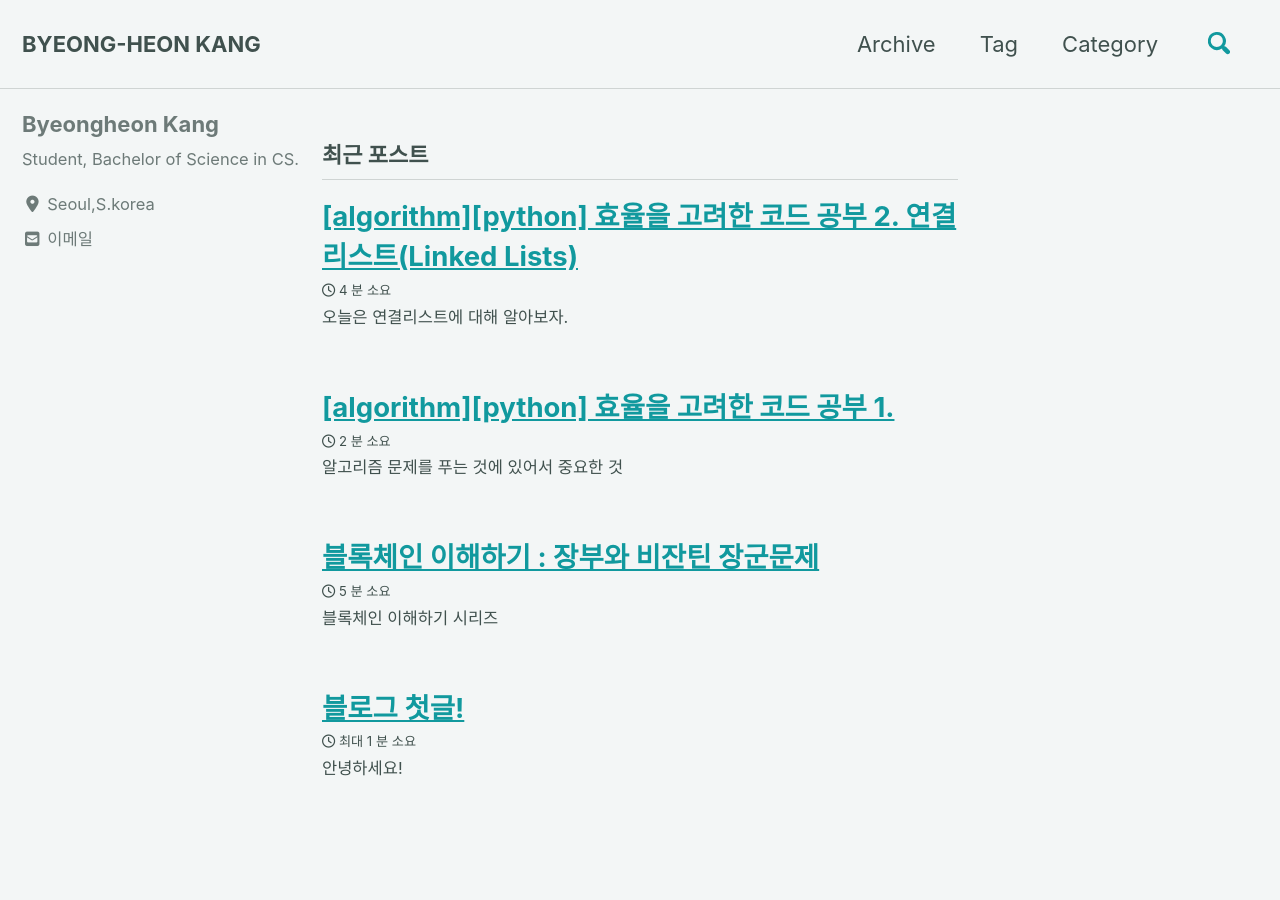
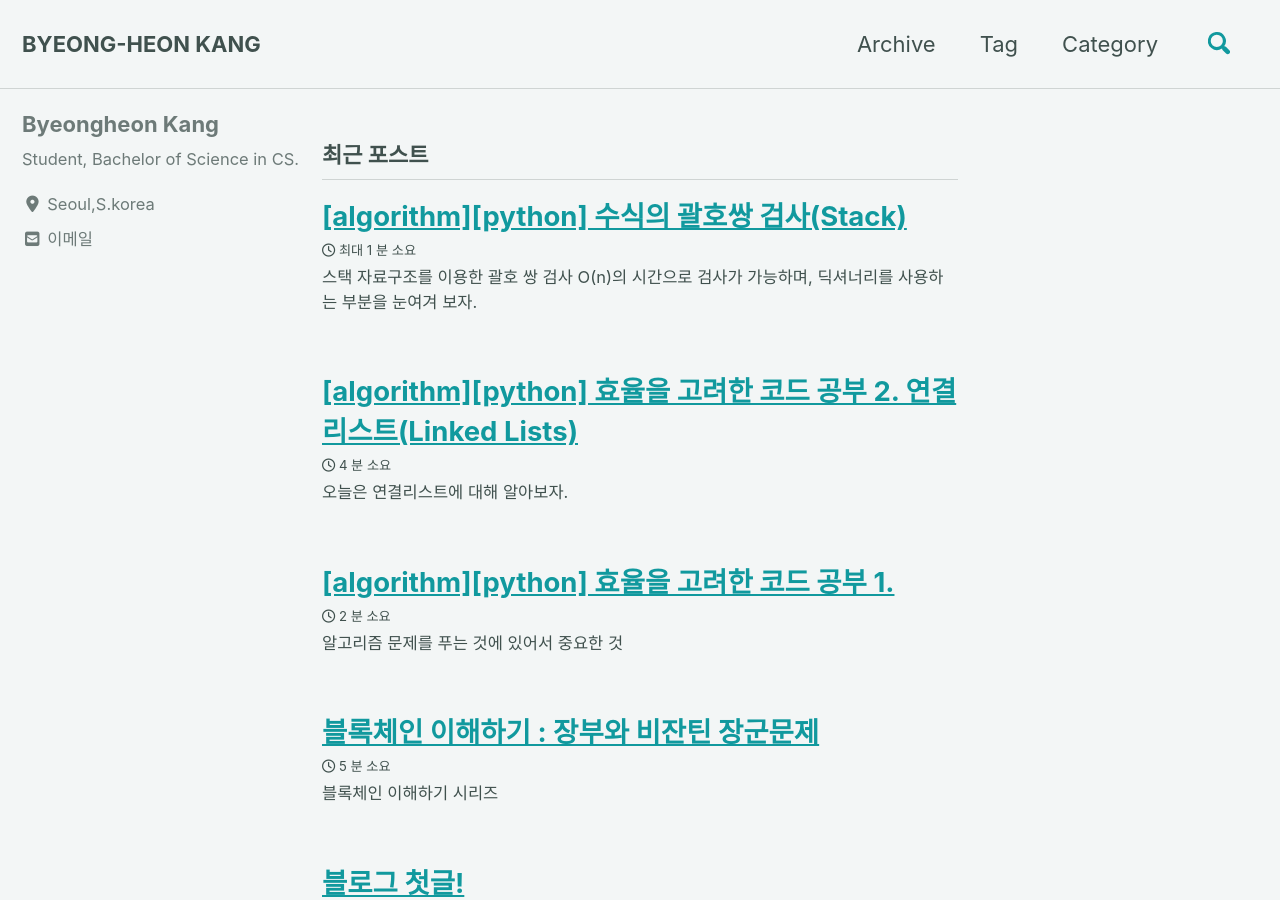
Before and after one commit to devtrail42/devtrail42.github.io, a Jekyll site: the page built from index.html, in a window 1280 px wide and 900 px high. Built offline with Jekyll 4.4.1, drawn with Linux system fonts in a browser that asks for light colours; cached includes are drawn as plain includes; nearby versions of some CDN libraries; the list of posts is cut into pages by our own code.

Commit message:
add algo03 and edit algo-02

```diff
--- a/_posts/2020-12-01-AlgoStudy-02.md
+++ b/_posts/2020-12-01-AlgoStudy-02.md
@@ -157,10 +157,12 @@ def concat(self, L):
 ~~~
 
 ## 연산들이 효율적인가?
-지금까지 구현한 코드는 getAt이라는 O(n)의 시간 복잡도를 지닌 연산을 이용하기 때문에 매번 삽입 삭제에서 O(n)의 시간 복잡도를 가질 수 밖에 없다.
+지금까지 구현한 코드는 getAt이라는 O(n)의 시간 복잡도를 지닌 연산을 이용한다.
+때문에 매번 삽입 삭제에서 O(n)의 시간 복잡도를 가질 수 밖에 없다.
 
 ## 앞에 더미 노드를 지니고 있는 연결 리스트
-다음 코드로 앞서 구현한 것과는 조금 다른 앞에 더미노드가 추가된 형태의 연결리스트를 구현하면 어떤 일이 일어나는지 살펴보자.
+다음 코드로 앞서 구현한 것과는 조금 다른 앞에 더미노드가 추가된 형태의 연결리스트를 구현해보자.
+더미 노드를 추가하면 쓰이지 않는 노드가 하나 생기지만 데이터를 담고 있는 모든 노드의 연결 구성이 같아지므로 코드를 좀 더 효율적으로 줄일 수 있게 되는 것을 볼 수 있다.
 ~~~python
 class LinkedList:
     def __init__(self):
--- /dev/null
+++ b/_posts/2020-12-01-AlgoStudy-03.md
@@ -0,0 +1,60 @@
+---
+published: true
+layout: single
+title:  "[algorithm][python] 수식의 괄호쌍 검사(Stack)"
+header:
+  overlay_image: /images/unsplash-image-1.jpg
+  caption: "Photo credit: [**Unsplash**](https://unsplash.com)"
+  actions:
+    - label: "Learn more"
+      url: "https://unsplash.com"
+
+categories: [study]
+tags: [algorithm,python]
+comments: true
+---
+
+스택 자료구조를 이용한 괄호 쌍 검사
+O(n)의 시간으로 검사가 가능하며, 딕셔너리를 사용하는 부분을 눈여겨 보자.
+
+~~~python
+class ArrayStack:
+
+    def __init__(self):
+        self.data = []
+
+    def size(self):
+        return len(self.data)
+
+    def isEmpty(self):
+        return self.size() == 0
+
+    def push(self, item):
+        self.data.append(item)
+
+    def pop(self):
+        return self.data.pop()
+
+    def peek(self):
+        return self.data[-1]
+
+
+def solution(expr):
+    match = {
+        ')': '(',
+        '}': '{',
+        ']': '['
+    }
+    S = ArrayStack()
+    for c in expr:
+        if c in '({[':
+            S.push(c)
+        elif c in match:
+            if S.isEmpty():
+                return False
+            else:
+                t = S.pop()
+                if t != match[c]:
+                    return False
+    return S.isEmpty()
+~~~
```
Also changed, not shown: other parts of _posts/2020-12-01-AlgoStudy-02.md (+6 -6 lines).
